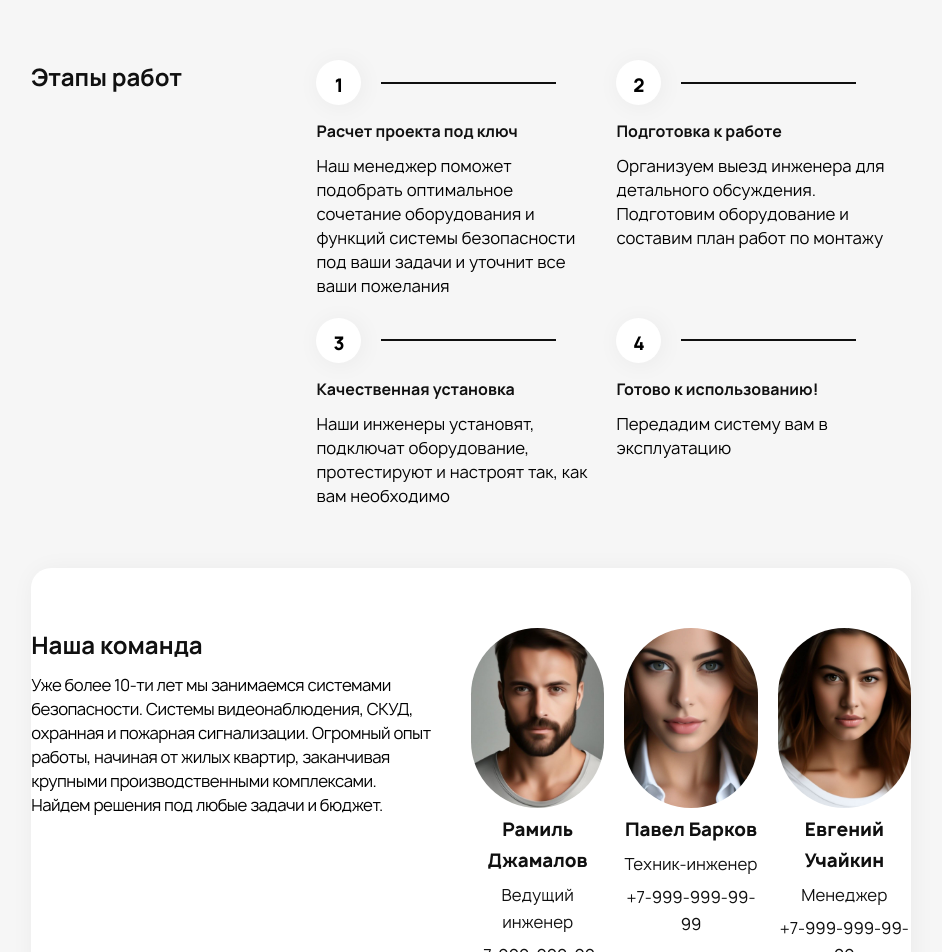
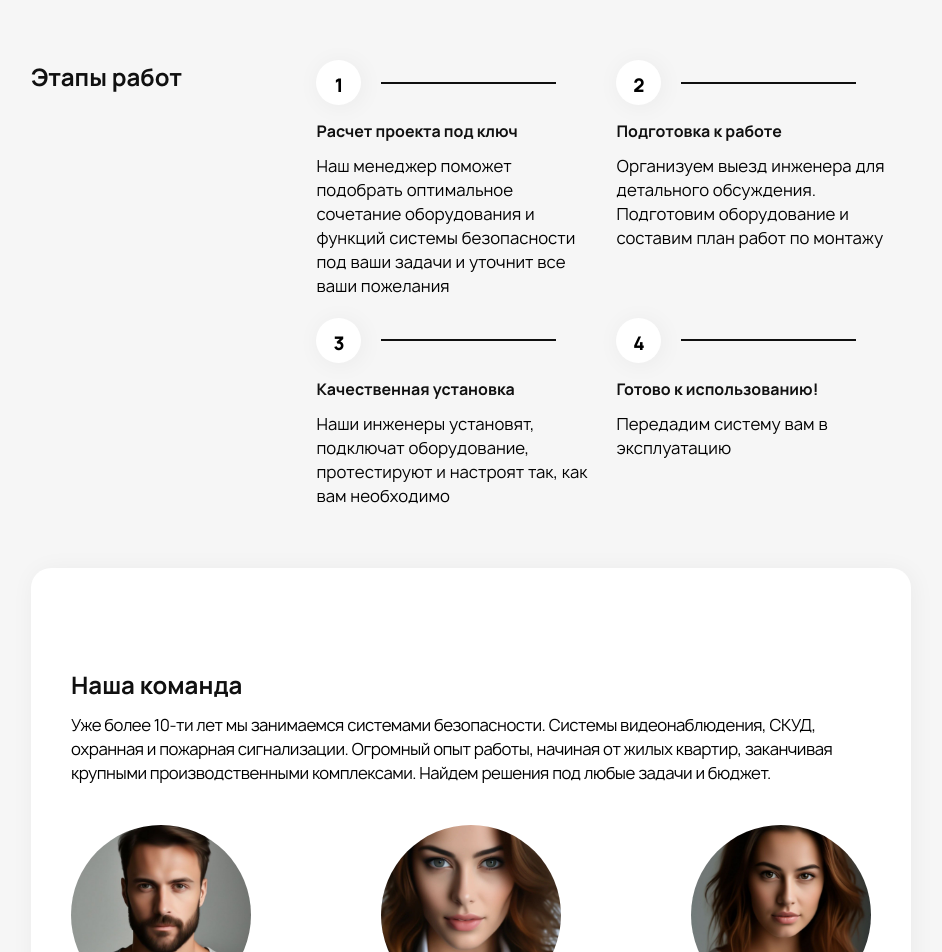
Before and after one commit to NSecuritySolutions/frontend, a React (Vite) app: page / in a window 1280 px wide. Shown: the top 952 px of the page, without its empty margins (169-1111 px from the left). Built offline with nearby package versions, Linux system fonts and the light colour scheme.

Commit message:
Feat: adaptive for 1300

```diff
--- a/src/widgets/OurTeam/ui/OurTeam.tsx
+++ b/src/widgets/OurTeam/ui/OurTeam.tsx
@@ -19,13 +19,11 @@ const OurTeam = () => {
             <TextWrapper>
               <ColumnTitle>Наша команда</ColumnTitle>
               <ColumnParagraph>
-                Уже более 10-ти лет мы занимаемся системами
-                <br />
-                безопасности. Системы видеонаблюдения, СКУД,
-                <br /> охранная и пожарная сигнализации. Огромный опыт <br />
-                работы, начиная от жилых квартир, заканчивая
-                <br /> крупными производственными комплексами.
-                <br /> Найдем решения под любые задачи и бюджет.
+                Уже более 10-ти лет мы занимаемся системами безопасности.
+                Системы видеонаблюдения, СКУД, охранная и пожарная сигнализации.
+                Огромный опыт работы, начиная от жилых квартир, заканчивая
+                крупными производственными комплексами. Найдем решения под любые
+                задачи и бюджет.
               </ColumnParagraph>
             </TextWrapper>
           </Column>
--- a/src/widgets/OurTeam/ui/styled.ts
+++ b/src/widgets/OurTeam/ui/styled.ts
@@ -71,6 +71,10 @@ const ColumnWrapper = styled.div`
   gap: 40px;
 
   @media (max-width: 1300px) {
+    padding: 40px;
+    display: grid;
+    grid-template-columns: none;
+    grid-template-rows: 1fr;
   }
 
   @media (max-width: 504px) {
@@ -94,7 +98,10 @@ const TextWrapper = styled.div`
   padding: 0;
   display: flex;
   flex-direction: column;
-
+  @media (max-width: 1300px) {
+    max-width: 880px;
+    width: 100%;
+  }
   @media (max-width: 619px) {
     justify-content: center;
     align-self: start;
@@ -112,12 +119,19 @@ const ColumnParagraph = styled.p`
   font-size: 16px;
   line-height: 1.5;
   letter-spacing: -0.5px;
+  @media (max-width: 1300px) {
+    max-width: 880px;
+    width: 100%;
+  }
 `;
 
 const ContactsWrapper = styled.div`
   display: flex;
   flex-direction: row;
   gap: 20px;
+  @media (max-width: 1300px) {
+    gap: 130px;
+  }
 `;
 export {
   Section,
```
